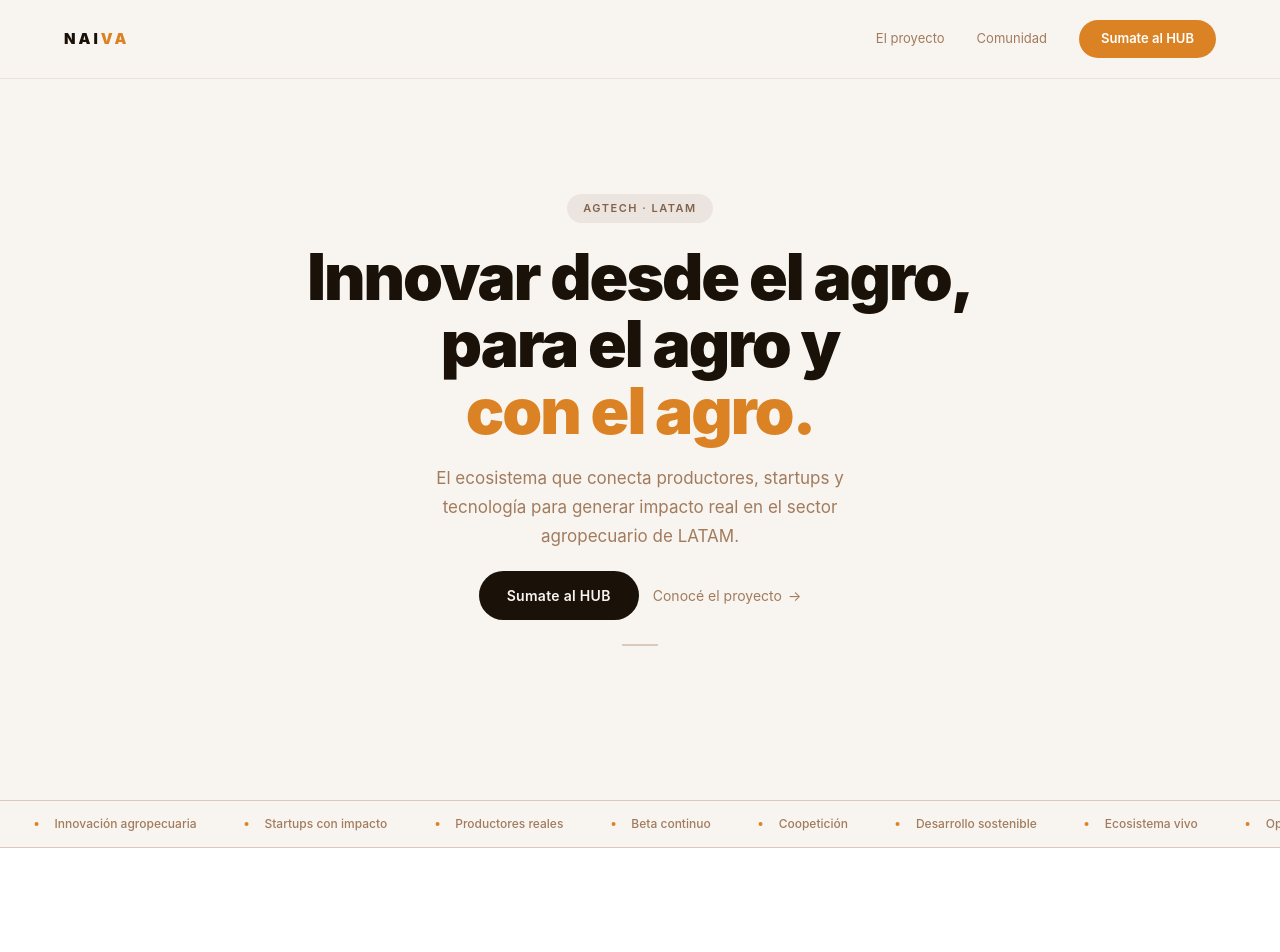
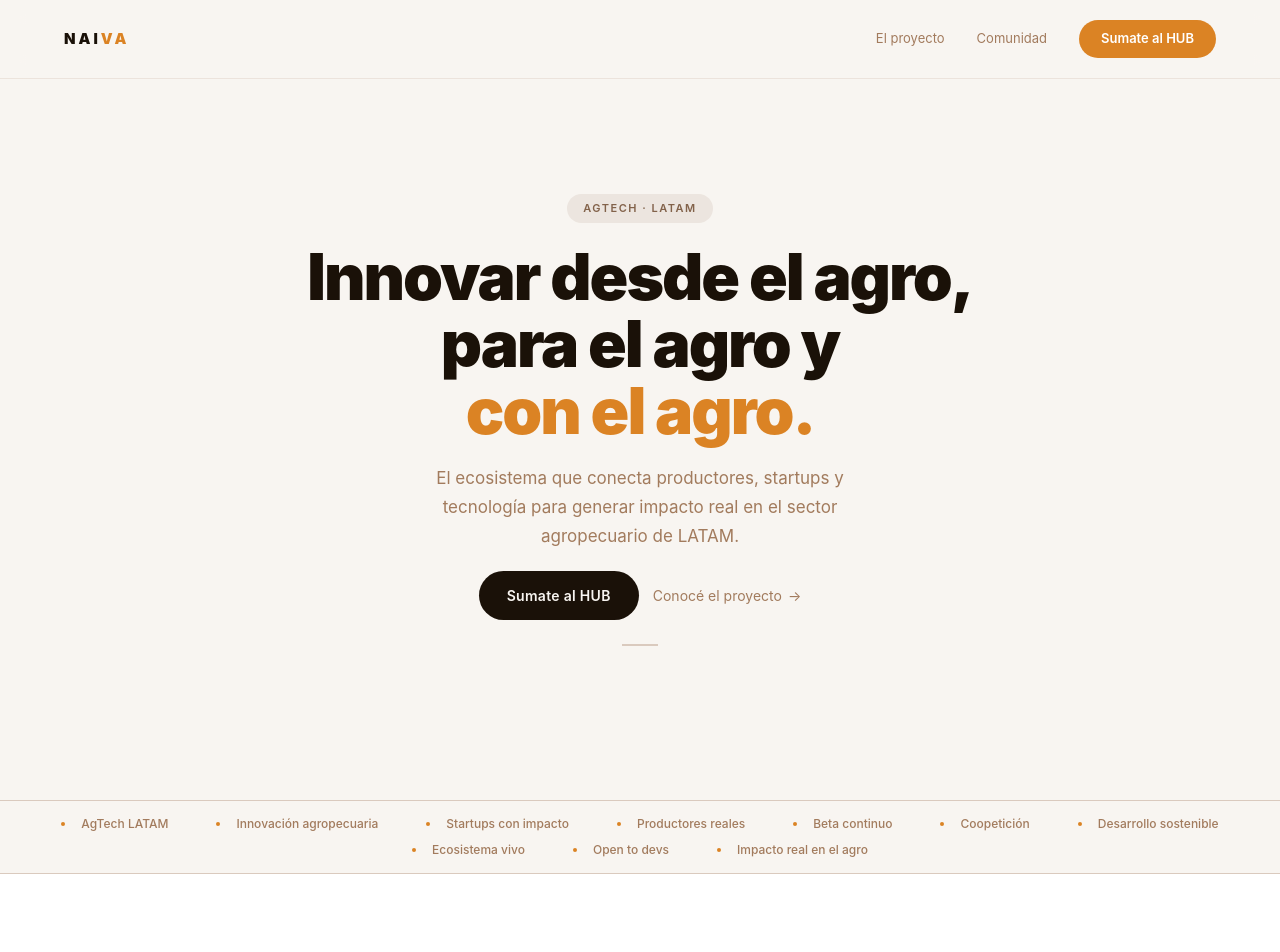
Before and after one commit to NAIVA-Austral/Landing, a React (Vite) app: page / in a window 1280 px wide. Shown: the top 952 px of the page. Built offline with nearby package versions, Linux system fonts and the light colour scheme.

Commit message:
fix seccion razon de ser

```diff
--- a/src/components/RazonDeSerSection.jsx
+++ b/src/components/RazonDeSerSection.jsx
@@ -10,7 +10,7 @@ const ACTORES = [
 export default function RazonDeSerSection() {
   return (
     <section id="razon" className="bg-white px-6 md:px-16 py-[120px] grid grid-cols-1 md:grid-cols-2 gap-10 md:gap-20 items-start">
-      <div className="md:sticky md:top-[100px]">
+      <div>
         <span className="block text-[11px] tracking-[3px] uppercase text-olive-wood-300 mb-4">
           02 — Razón de ser
         </span>
--- a/src/components/Ticker.jsx
+++ b/src/components/Ticker.jsx
@@ -13,10 +13,10 @@ const KEYWORDS = [
 
 export default function Ticker() {
   return (
-    <div className="border-t border-b border-olive-wood-200 py-3.5 overflow-hidden bg-bg">
-      <div className="flex whitespace-nowrap" style={{ animation: 'ticker-scroll 28s linear infinite' }}>
-        {[...KEYWORDS, ...KEYWORDS].map((kw, i) => (
-          <span key={i} className="inline-flex items-center gap-4 text-[12px] font-medium text-olive-wood-500 px-6">
+    <div className="border-t border-b border-olive-wood-200 py-3.5 bg-bg">
+      <div className="flex flex-wrap justify-center gap-y-2">
+        {KEYWORDS.map((kw) => (
+          <span key={kw} className="inline-flex items-center gap-4 text-[12px] font-medium text-olive-wood-500 px-6">
             <span className="w-1 h-1 rounded-full bg-soft-apricot-500 flex-shrink-0" />
             {kw}
           </span>
```
